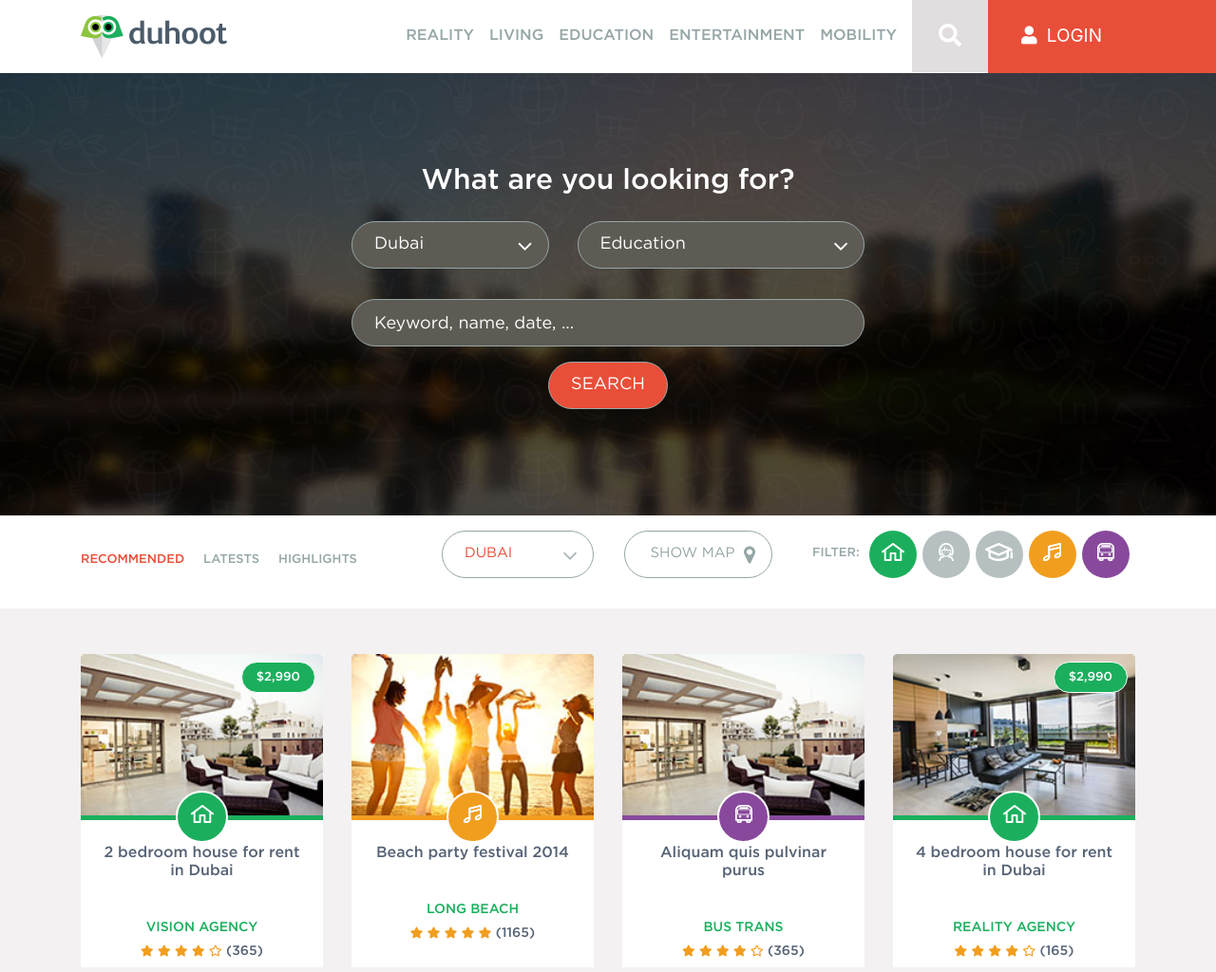
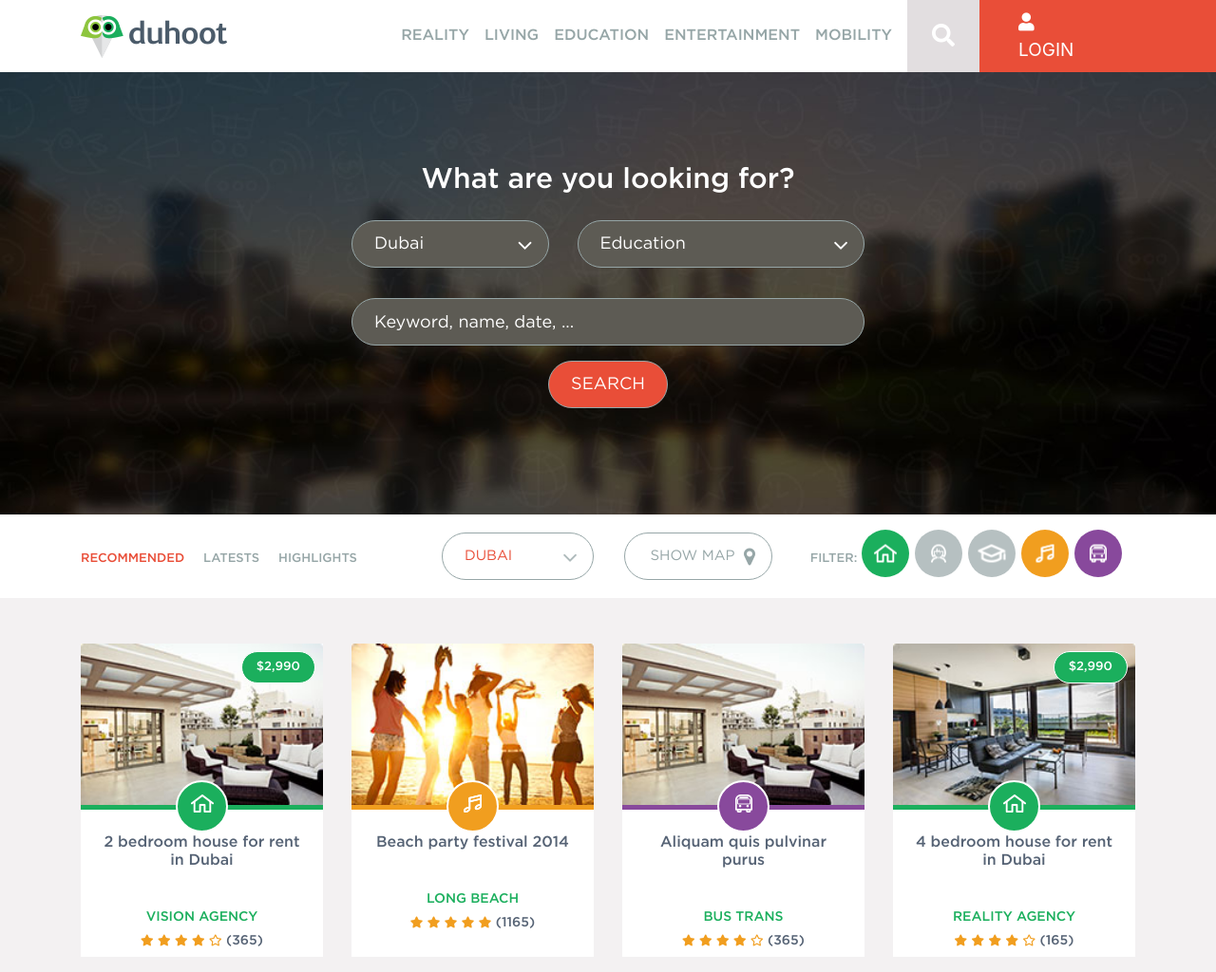
Before and after one commit to khaleed-saifullah/duHoot, a plain HTML site: page index.html in a window 1280 px wide. Shown: the top 1024 px of the page at 95% size. Drawn offline with nearby package versions, Linux system fonts and the light colour scheme.

Commit message:
Fixed some style

```diff
--- a/css/style.css
+++ b/css/style.css
@@ -10,7 +10,11 @@
     font-family: 'Gotham Bold';
     src: local('Gotham Bold'), url('../fonts/GothamBold.woff') format('woff');
 }
+input[type="text"], textarea,select {
+	outline: none;
+	box-shadow:none !important;
 
+}
 body{
     margin: 0;
     padding: 0;
@@ -20,7 +24,10 @@ body{
 .main-wrapper{
     overflow: hidden;
 }
+select.form-control:focus::-ms-value {
 
+  background-color: #5d5b54;
+}
 /* ============== Header-area ================ */
 .menu .navbar-light .navbar-nav .nav-link {
     color:#96a6a7;
@@ -30,24 +37,55 @@ body{
 .menu .navbar{
     padding: 0;
 }
+.navbar-nav{
+	vertical-align: middle;
+}
+
+.search{
+    height: 76px;
+    width: 76px;
+    background: #e2dee0;
+    position: relative;
+}
+
 .search a{
     display: inline-block;
-	padding: 20px 28px;
+	/*padding: 20px 28px;*/
 	font-size: 24px;
-	background: #e2dee0;
+	/*background: #e2dee0;*/
 	color: #fff;
+	text-decoration: none;
+    margin: 0;
+    position: absolute;
+    top: 50%;
+    left: 50%;
+    -ms-transform: translate(-50%, -50%);
+    transform: translate(-50%, -50%);
+}
+.login{
+    height: 76px;
+    width: 164px;
+    background: #e94e38;
+    position: relative;
 }
 .login a{
     position: relative;
     display: inline-block;
     text-transform: uppercase;
     color: #fff;
-    background: #e94e38;
-    padding: 24px 35px;
+    /*background: #e94e38;*/
+    /*padding: 24px 35px;*/
     font-size: 19px;
-    text-decoration: none;
+    margin: 0;
+    position: absolute;
+    top: 50%;
+    left: 50%;
+    -ms-transform: translate(-50%, -50%);
+    transform: translate(-50%, -50%);
+
 }
-.login a::after{
+
+.login::after{
     position: absolute;
     content: "";
     left: 100%;
@@ -55,6 +93,9 @@ body{
     bottom: 0;
     right: -500px;
     background: #e94e38;
+}
+.login a:hover{
+	text-decoration: none;
 }
 .login i {
 	padding-right: 10px;
@@ -73,6 +114,9 @@ body{
     color: #fff;
     font-size:30px;
 }
+
+
+
 .form select{
     color: #fff;
     font-family: 'Gotham Book';
@@ -83,8 +127,9 @@ body{
     background: #5d5b54;
     border: 1px solid #96a6a7 ;
     border-radius: 30px;
-	padding: 6px 23px;
+	padding: 0px 23px;
 	color: #fff;
+	vertical-align: middle;
 }
 
 .select-icon{
@@ -161,6 +206,9 @@ body{
 .form.filter-form .select-icon::after{
 	color: #aebabb;
 }
+#filter-area .form.filter-form .form-group{
+    margin-bottom: 0;
+}
 
 .form.filter-form .filter-search .form-control{
     color: #96a6a7;
@@ -168,7 +216,8 @@ body{
     width: auto;
     font-family: 'Gotham Book';
     padding-right: 38px;
-    padding-left: 26px
+    padding-left: 26px;
+    vertical-align: middle;
 }
 .filter-search{
     position: relative;
@@ -193,24 +242,32 @@ body{
     display: inline-block;
     border-radius: 50%;
     background: red;
-    text-align: center;
+
     margin-right: 6px;
     color: #fff;
     transition: .3s;
+    position: relative;
 
 }
 .filter-icons ul li > span {
-	padding: 14px 10px;
+	/*padding: 14px 10px;*/
 	display: inline-block;
     text-transform: uppercase;
     font-family: 'Gotham Medium';
     color: #96a6a7;
     font-size:13px;
+    margin-right: 5px;
 
 }
 .filter-icons ul li a img{
     display: inline-block;
-    padding-top: 13px;
+     margin: 0;
+    position: absolute;
+     top: 50%;
+    left: 50%;
+    -ms-transform: translate(-50%, -50%);
+    transform: translate(-50%, -50%);
+
 
 
 }
@@ -469,9 +526,13 @@ body{
 }
 
 .offer-icon{
-    display: table;
-    margin: auto;
+    /*display: table;
+    margin: auto;*/
+    text-align: center;
 
+}
+.offer-icon > div{
+	display: inline-block;
 }
 .offer-icon ul{
     margin: 0;
@@ -484,6 +545,9 @@ body{
     float: left;
     margin-right: 50px;
 
+}
+.offer-icon ul li:last-child{
+	margin-right: 0px;
 }
 
 .offer-icon ul li a{
@@ -513,6 +577,7 @@ body{
     color: #1baf5d;
     font-family: 'Gotham Medium';
     font-size:24px;
+    text-align: center;
 }
 
 .offer-list-image{
@@ -555,6 +620,7 @@ body{
     padding-left: 20px;
     padding-right: 135px;
     font-size: 18px;
+    outline: none;
 }
 .subscribe{
     position: absolute;
@@ -618,25 +684,28 @@ body{
        margin-right: 0px;
    }
    .tab-list ul li {
-    float: none;
+        float: none;
     }
+
 }
 
 @media(max-width:768px){
+
     .menu .search{
-        display: inline;
+        display: inline-block;
 
     }
     .menu .login{
-        display: inline;
+        display: inline-block;
     }
-    .login a::after{
+
+    .login::after{
         display: none;
     }
+    #filter-area .form.filter-form .form-group{
+        margin-bottom: 5px;
+    }
 
-    .filter-icons{
-        margin-top: 30px;
-    }
     .filter-icons ul li a{
         width: 40px;
         height: 40px
@@ -661,13 +730,7 @@ body{
 }
 
 @media(max-width:576px){
-    #filter-area .form{
-        margin-top: 20px;
-    }
-    #filter-area .filter-icons{
-        display: table;
-        margin:10px auto 0 auto;
-    }
+
     .offer-icon ul li{
         margin-right: 42px;
     }
@@ -683,10 +746,14 @@ body{
 
 
 @media(max-width:360px){
+    .tab-list{
+        text-align: center;
+    }
     .single-post,.single-blog{
         height: auto;
         margin-bottom: 5px;
     }
+
     .rating{
         display: block;
     }
--- a/index.html
+++ b/index.html
@@ -109,9 +109,9 @@
     <!-- Filter-area  -->
     <section id="filter-area" class="py-3">
         <div class="container">
-            <div class="row">
+            <div class="row justify-content-center align-items-center">
                 <div class="col-sm-4 col-md-3 col-lg-2 col-xl-4">
-                    <div class="tab-list mt-3">
+                    <div class="tab-list">
                         <ul class="text-uppercase">
                             <li class="active"><a href="#">Recommended</a></li>
                             <li><a href="#">Latests</a></li>
@@ -119,10 +119,10 @@
                         </ul>
                     </div>
                 </div>
-                <div class="col-sm-8 col-md-3 col-lg-5 pt-lg-3 col-xl-4 pt-xl-0">
+                <div class="mt-3 mt-sm-0 col-sm-8 col-md-3 col-lg-5 col-xl-4">
                     <div class="form filter-form">
                         <form action="">
-                            <div class="row">
+                            <div class="row justify-content-center align-items-center">
                                 <div class="col-6 col-sm-6 col-md-12 col-lg-6">
                                     <div class="form-group">
                                         <div class="select-icon">
@@ -134,7 +134,8 @@
                                         </div>
                                     </div>
                                 </div>
-                                <div class="col-6 col-sm-6 col-md-12 col-lg-6">                               <div class="form-group text-center">
+                                <div class="col-6 col-sm-6 col-md-12 col-lg-6">
+                                    <div class="form-group text-center">
                                         <div class="filter-search">
                                             <input class="form-control text-uppercase" type="submit" value="Show map">
                                         </div>
@@ -144,9 +145,9 @@
                         </form>
                     </div>
                 </div>
-                <div class="col-sm-12 col-md-6 col-lg-5 pt-lg-3 col-xl-4 pt-xl-0 ">
+                <div class="col-sm-12 col-md-6 col-lg-5 col-xl-4 mt-3 mt-md-0">
                     <div class="filter-icons">
-                        <ul>
+                        <ul class="d-flex justify-content-center align-items-center">
                             <li><span>Filter:</span></li>
                             <li class="filter-icon1"><a href="#"><img src="images/filter-icon1.png" alt=""></a></li>
                             <li class="filter-icon2"><a href="#"><img src="images/filter-icon2.png" alt=""></a></li>
@@ -767,6 +768,8 @@
             </div>
 
             <div class="offer-icon mt-5">
+                <div>
+
                     <ul>
                         <li class="active"><a href=""><i class="fas fa-home"></i></a></li>
                         <li><a href=""><i class="far fa-user"></i></a></li>
@@ -775,8 +778,9 @@
                         <li><a href=""><i class="fas fa-bus"></i></i></a></li>
                     </ul>
                 </div>
+            </div>
             <div class="offer-list mt-4">
-                <div class="offer-list-heading text-center">
+                <div class="offer-list-heading">
                     <h2>Reality</h2>
                 </div>
                 <div class="row mt-4">
```
Lines whose indentation alone changed are shown as unchanged.
